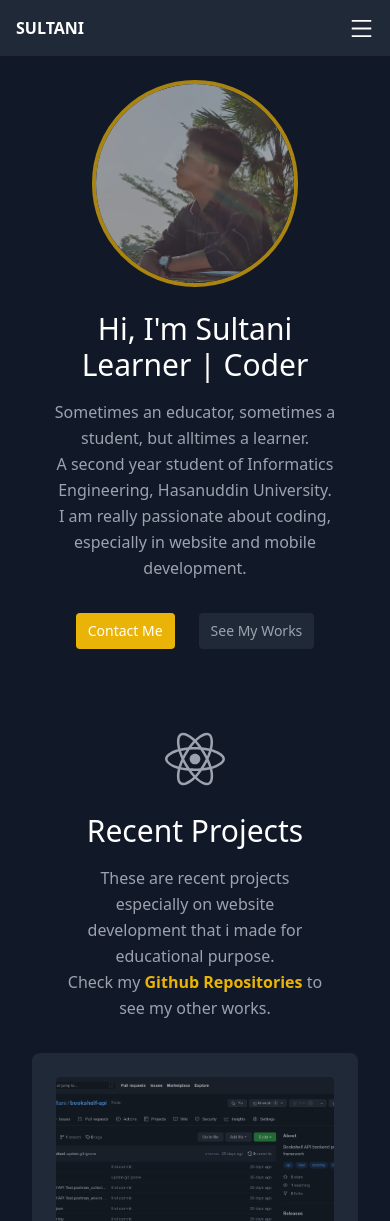
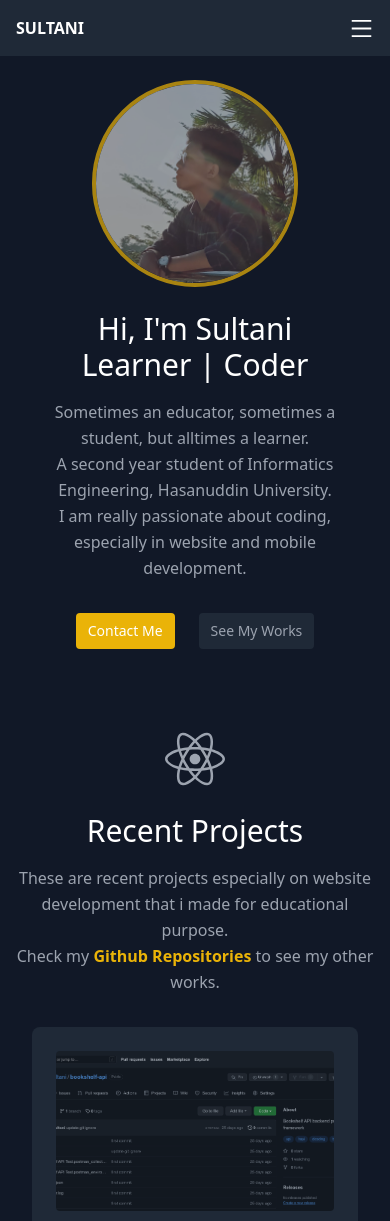
Before and after one commit to ahmadsultani/ahmadsultani.github.io, a React (Create React App) app: page / in a window 390 px wide. Shown: the top 1221 px of the page. Built offline with nearby package versions, Linux system fonts and the light colour scheme.

Commit message:
fix mobile layout

```diff
--- a/src/components/Projects.tsx
+++ b/src/components/Projects.tsx
@@ -12,7 +12,7 @@ function Projects() {
           <h1 className="sm:text-4xl text-3xl font-medium title-font mb-4 text-white">
             Recent Projects
           </h1>
-          <p className="w-2/3 md:w-3/5 mx-auto leading-relaxed text-base mb-4">
+          <p className="w-auto md:w-3/5 md:mx-auto mx-2 leading-relaxed text-base mb-4">
             These are recent projects especially on website development that i made for educational purpose.
             <br />Check my <a href="https://github.com/ahmadsultani" target="_blank" className="text-yellow-500 font-semibold" rel="noreferrer">Github Repositories</a> to see my other works.
           </p>
```
